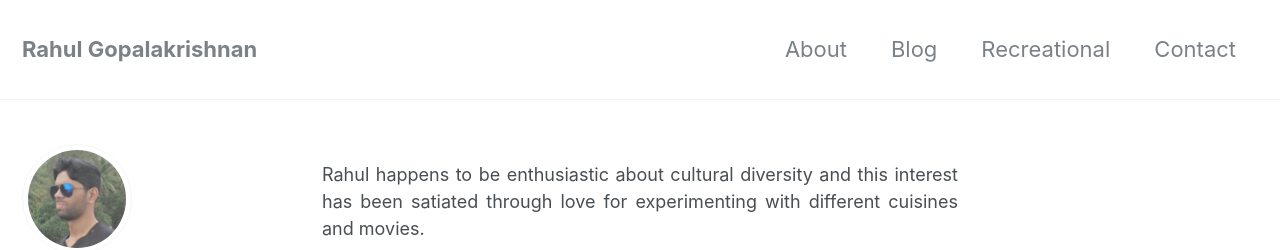
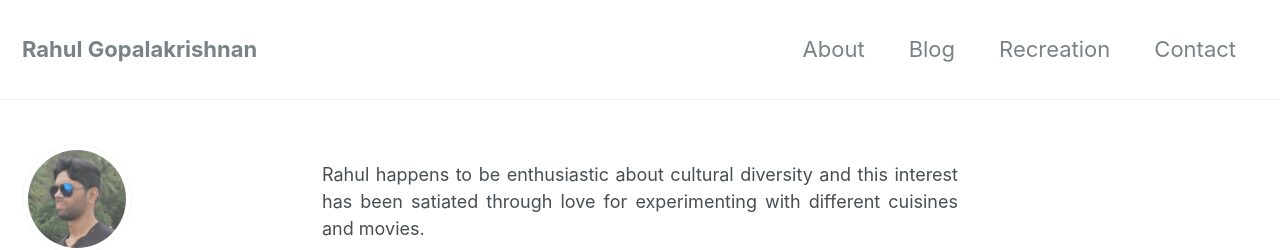
Before and after one commit to gopalrahulrg/gopalrahulrg.github.io, a Jekyll site: the page built from _pages/recreation.md, in a window 1280 px wide and 900 px high. Shown: the top 250 px of the window. Built offline with Jekyll 4.4.1, drawn with Linux system fonts in a browser that asks for light colours; nearby versions of some CDN libraries.

Commit message:
Update navigation.yml

```diff
--- a/_data/navigation.yml
+++ b/_data/navigation.yml
@@ -4,8 +4,8 @@ main:
     url: /about/
   - title: "Blog"
     url: /blog/
-  - title: "Recreational"
-    url: /recreational/
+  - title: "Recreation"
+    url: /recreation/
   - title: "Contact"
     url: /contact/
   # - title: "About"
```
